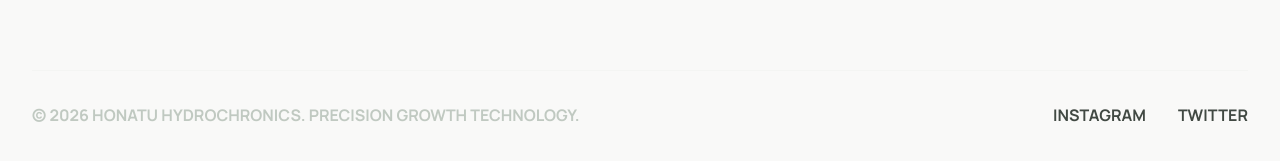
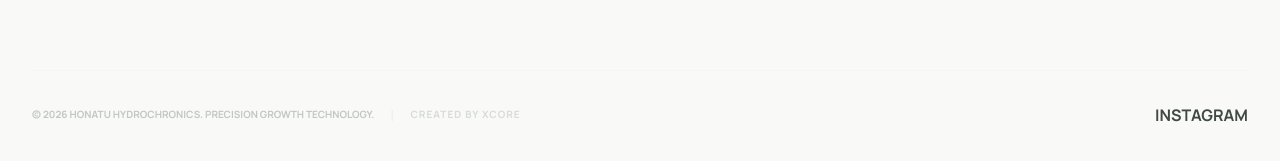
Before and after one commit to dferram/Honatu-Hidroponia, a Next.js app: page / in a window 1280 px wide. Shown: the part 4862-5023 px from the top of the page. Built offline with nearby package versions, Linux system fonts and the light colour scheme.

Commit message:
feat: implement Footer and Community components for main layout and education section

```diff
--- a/src/components/Community.tsx
+++ b/src/components/Community.tsx
@@ -15,7 +15,7 @@ export default function Community() {
     {
       title: "Ciencia Botánica",
       description: "Artículos profundos sobre la biología de las plantas y optimización de nutrientes.",
-      image: "https://images.unsplash.com/photo-1530836361253-ee882ad28844?auto=format&fit=crop&q=80&w=800",
+      image: "/led-spectrum.png",
       link: "/aprende/ciencia"
     }
   ];
--- a/src/components/Footer.tsx
+++ b/src/components/Footer.tsx
@@ -45,13 +45,21 @@ export default function Footer() {
           </div>
         </div>
 
-        <div className="pt-8 border-t border-outline-variant/10 flex flex-col md:flex-row justify-between items-center gap-6">
-          <p className="text-label-caps text-outline-variant font-bold">
-            &copy; {new Date().getFullYear()} HONATU HYDROCHRONICS. PRECISION GROWTH TECHNOLOGY.
-          </p>
+        <div className="pt-8 border-t border-outline-variant/10 flex flex-col md:flex-row justify-between items-center gap-6 text-outline-variant">
+          <div className="flex flex-col md:flex-row items-center gap-2 md:gap-4">
+            <p className="text-label-caps font-bold text-[10px]">
+              &copy; {new Date().getFullYear()} HONATU HYDROCHRONICS. PRECISION GROWTH TECHNOLOGY.
+            </p>
+            <span className="hidden md:block text-outline-variant/20">|</span>
+            <Link
+              href="https://xcore-byg8fkdve4eyatbz.mexicocentral-01.azurewebsites.net/"
+              className="text-[10px] font-bold tracking-widest hover:text-primary transition-colors opacity-60 hover:opacity-100"
+            >
+              CREATED BY XCORE
+            </Link>
+          </div>
           <div className="flex space-x-8">
-            <Link href="https://instagram.com" className="text-label-caps text-on-surface-variant hover:text-primary font-bold transition-all">INSTAGRAM</Link>
-            <Link href="https://twitter.com" className="text-label-caps text-on-surface-variant hover:text-primary font-bold transition-all">TWITTER</Link>
+            <Link href="https://www.instagram.com/honatu_hidroponia/" className="text-label-caps text-on-surface-variant hover:text-primary font-bold transition-all">INSTAGRAM</Link>
           </div>
         </div>
       </div>
```
